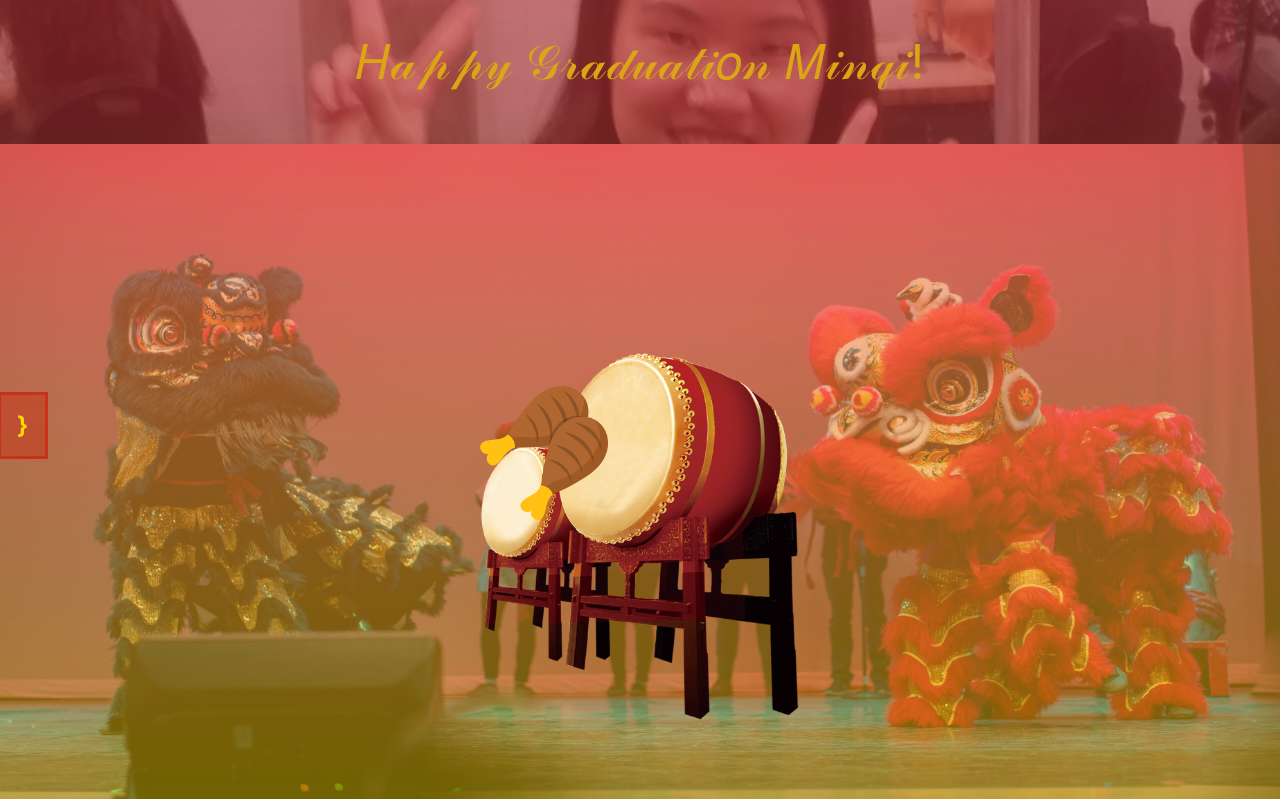
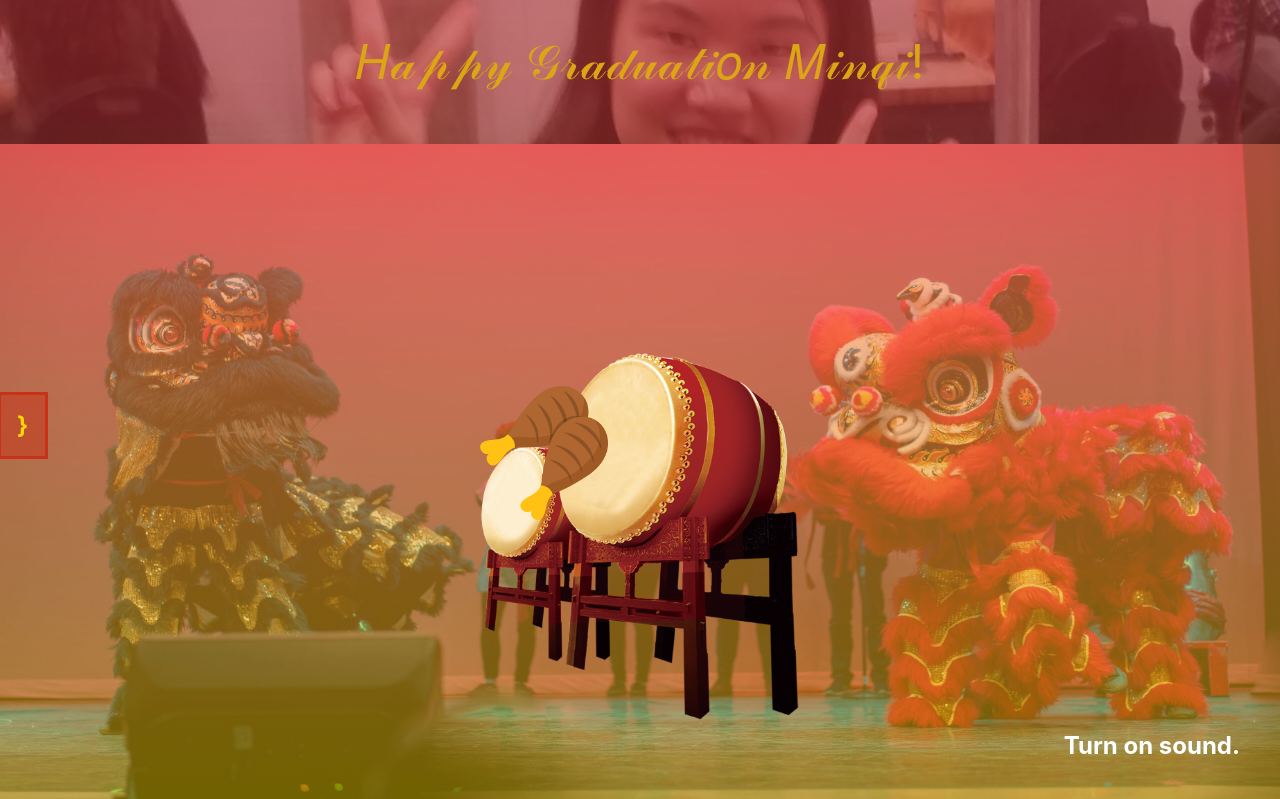
Before and after one commit to mattliu-mygit/minqi-graduation-project, a React (Create React App) app: page / in a window 1280 px wide. Shown: the top 799 px of the page. Built offline with nearby package versions, Linux system fonts and the light colour scheme.

Commit message:
sound controls added

```diff
--- a/src/App.js
+++ b/src/App.js
@@ -10,7 +10,7 @@ import lab1 from './photos/lab1.jpg';
 import Menu from './Components/Menu';
 import InitPage from './Components/InitPage';
 import photos from './photos';
-//import banner from './banner.png';
+import drumToggle from './Components/drum1.png';
 
 function App() {
   const [sound, setSound] = useState(false);
@@ -177,6 +177,24 @@ function App() {
         )}
         <Menu setPageNum={setPageNum} pageNum={pageNum} />
       </div>
+      <div
+        style={{
+          position: 'absolute',
+          right: '2.5rem',
+          bottom: '2.5rem',
+          display: 'flex',
+          alignItems: 'center',
+          justifyContent: 'center',
+          color: 'white',
+          fontSize: '1.5rem',
+          zIndex: '999999999999',
+        }}
+        onClick={() => {
+          setSound(!sound);
+        }}
+      >
+        <b>Turn {sound ? 'off' : 'on'} sound.</b>
+      </div>
     </>
   );
 }
```
